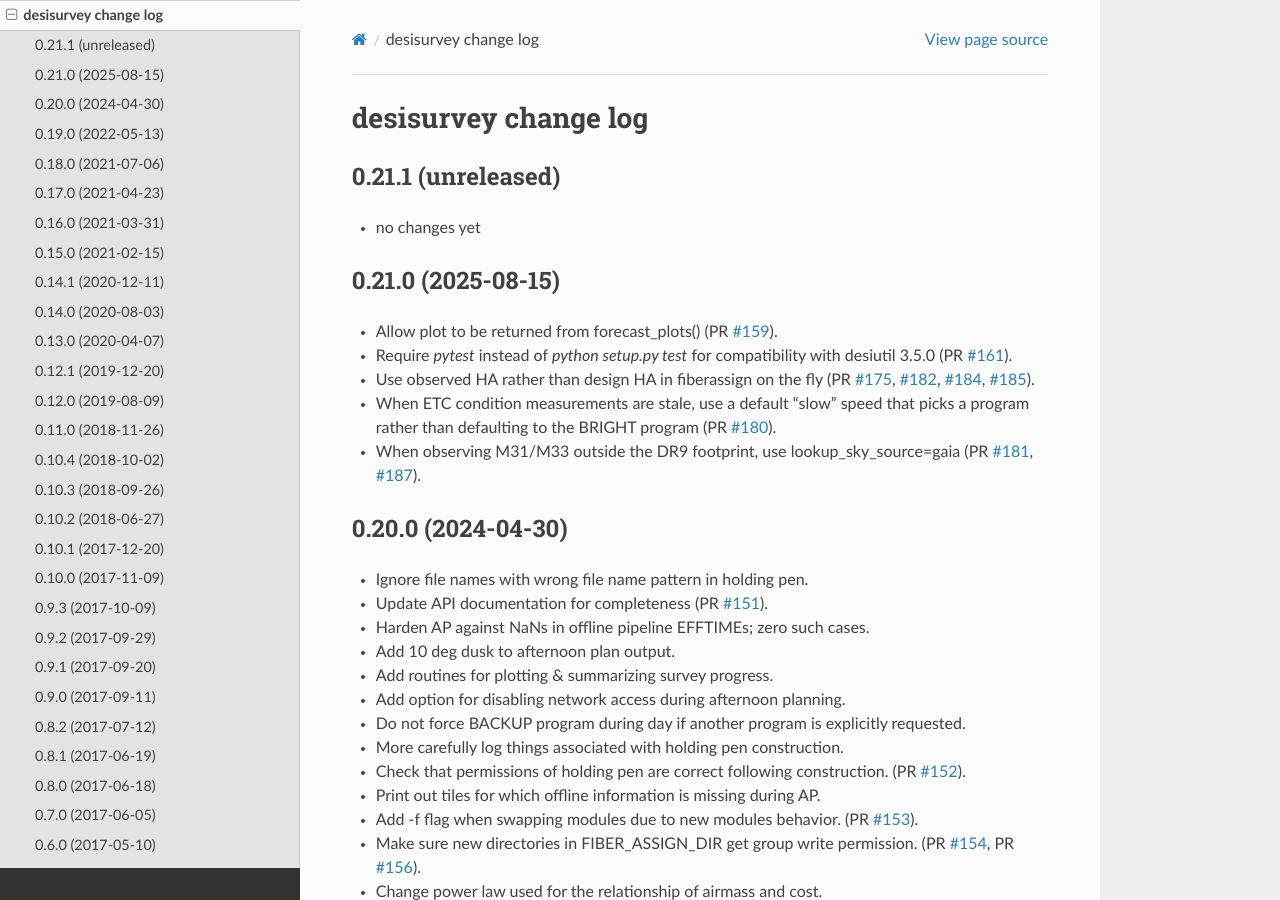
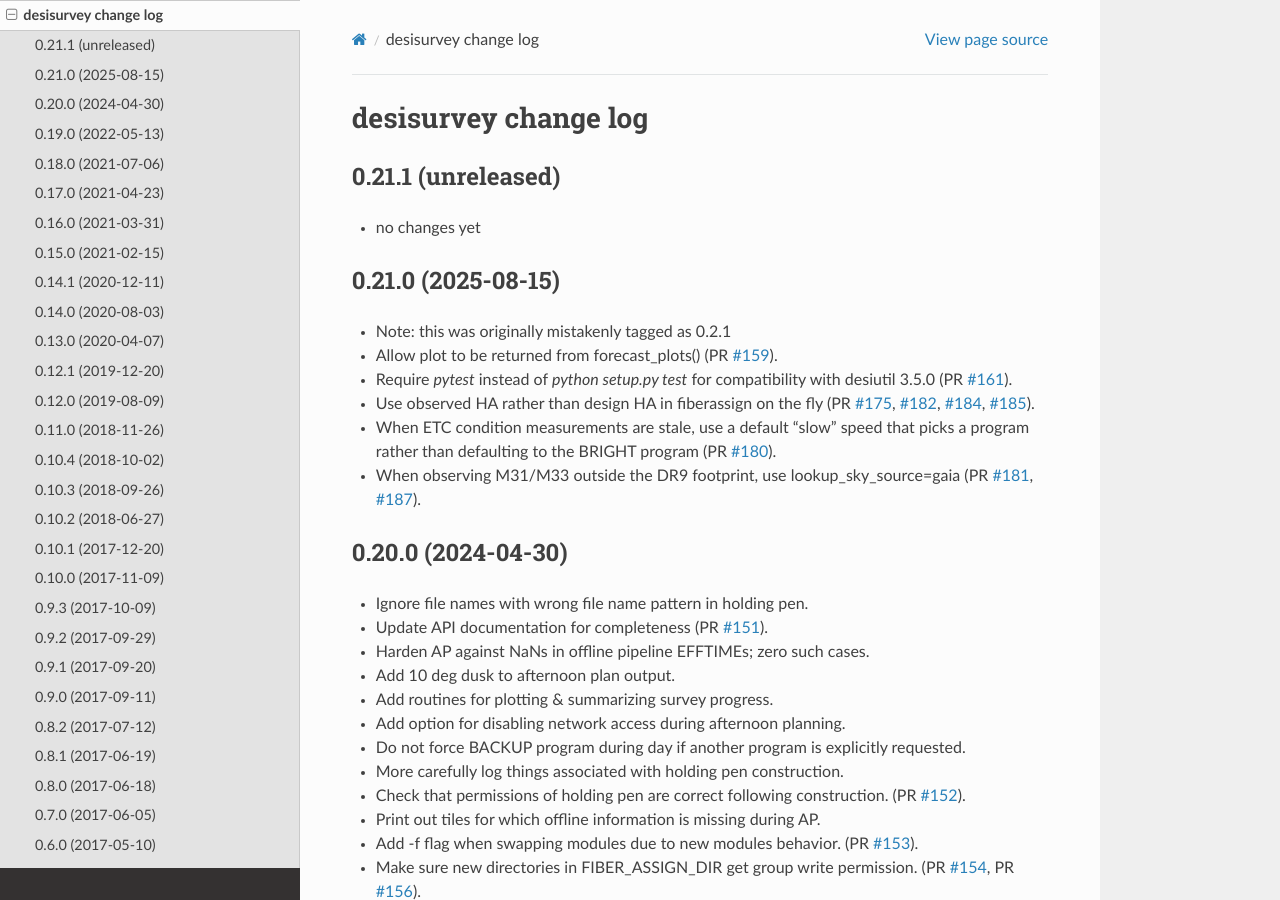
Before and after one commit to desihub/desisurvey, a Sphinx documentation site: the page built from doc/changes.rst, in a window 1280 px wide and 900 px high. Built offline with Sphinx 7.4.7 and the Read the Docs theme 3.1.0, drawn with Linux system fonts in a browser that asks for light colours; some of the changed text lies outside the part shown.

Commit message:
retagging 0.2.1 as 0.21.0

```diff
--- a/doc/changes.rst
+++ b/doc/changes.rst
@@ -10,6 +10,7 @@
 0.21.0 (2025-08-15)
 -------------------
 
+* Note: this was originally mistakenly tagged as 0.2.1
 * Allow plot to be returned from forecast_plots() (PR `#159`_).
 * Require `pytest` instead of `python setup.py test` for compatibility
   with desiutil 3.5.0 (PR `#161`_).
@@ -375,6 +376,11 @@
 
 First release after refactoring.
 
+0.2.1 (2025-08-15)
+-------------------
+
+Originally accidentally tagged 0.21.0 as 0.2.1
+
 0.2.0 (2016-11-19)
 ------------------
 
```
